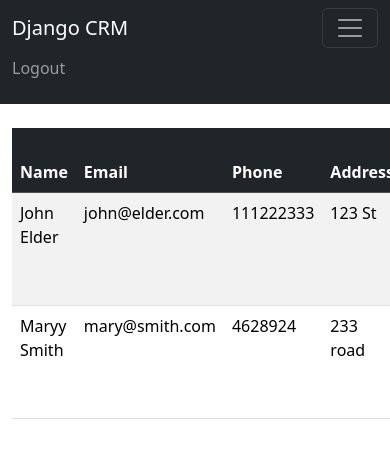
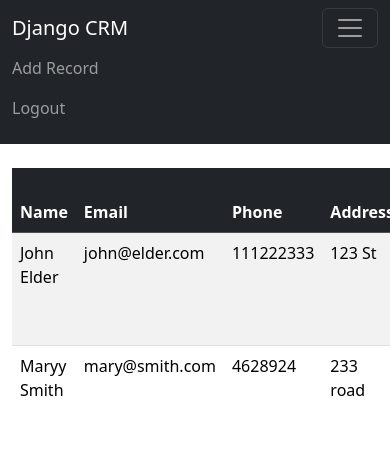
Before and after one commit to Rohan00Paramanand/Django-CRM, a Django app: page / in a window 390 px wide, after a click that opens the changed part; the page is wider, and only the part inside the window is pictured. Shown: the top 458 px of that part. Run offline with Django 5.2, Linux system fonts and the light colour scheme; a user stored in the database is signed in; data comes from the database, SQL or seed files in the repository; both versions use the stored data as it was after the commit.

Commit message:
Completed project

```diff
--- a/website/templates/home.html
+++ b/website/templates/home.html
@@ -29,7 +29,7 @@
             <td> {{ record.city }} </td>
             <td> {{ record.state }} </td>
             <td> {{ record.zipcode }} </td>
-            <td> {{ record.id }} </td>
+            <td> <a href="{% url 'record' record.id %}"> {{ record.id }} </a> </td>
             <td> {{ record.created_at}} </td>
           </tr>
         {% endfor %}
@@ -40,6 +40,7 @@
 
 {% else %}
 
+<div class="col-md-6 offset-md-3">
 <h1>Login</h1>
 <br>
 <form method="POST" action="{% url 'home' %}">
--- a/website/templates/navbar.html
+++ b/website/templates/navbar.html
@@ -8,6 +8,10 @@
         <ul class="navbar-nav me-auto mb-2 mb-lg-0">
 
           {% if user.is_authenticated %}
+
+          <li class="nav-item">
+            <a class="nav-link" href="{% url 'add_record' %}">Add Record</a>
+          </li>
 
           <li class="nav-item">
             <a class="nav-link" href="{% url 'logout' %}">Logout</a>
--- a/website/urls.py
+++ b/website/urls.py
@@ -6,4 +6,8 @@ urlpatterns = [
     #path('login/', views.login_user, name='login'),
     path('logout/', views.logout_user, name='logout'),
     path('register/', views.register_user, name='register'),
+    path('record/<int:pk>', views.customer_record, name='record'),
+    path('delete_record/<int:pk>', views.delete_record, name='delete_record'),
+    path('update_record/<int:pk>', views.update_record, name='update_record'),
+    path('add_record/', views.add_record, name='add_record'),
 ]
--- a/website/views.py
+++ b/website/views.py
@@ -1,7 +1,7 @@
 from django.shortcuts import render, redirect
 from django.contrib.auth import authenticate, login, logout
 from django.contrib import messages
-from .forms import SignUpForm
+from .forms import SignUpForm, AddRecordForm
 from .models import Record
 
 def home(request):
@@ -46,3 +46,50 @@ def register_user(request):
         form = SignUpForm()
         return render(request, 'register.html', {'form': form})
     return render(request, 'register.html', {'form': form})
+
+def customer_record(request, pk):
+    if request.user.is_authenticated:
+        # Look up records
+        customer_record = Record.objects.get(id=pk)
+        return render(request, 'record.html', {'customer_record': customer_record})
+    else:
+        messages.success(request, 'You must be logged in to view that page!')
+        return redirect('home')
+
+def delete_record(request, pk):
+    if request.user.is_authenticated:
+        delete_it = Record.objects.get(id=pk)
+        delete_it.delete()
+        messages.success(request, 'Record deleted successfully!')
+        return redirect('home')
+    else:
+        messages.success(request, 'You must be logged in to do that!')
+        return redirect('home')
+
+def add_record(request):
+    form = AddRecordForm(request.POST or None)
+    if request.user.is_authenticated:
+        if request.method == 'POST':
+            if form.is_valid():
+                add_record = form.save()
+                messages.success(request, 'Record added successfully!')
+                return redirect('home')
+        else:
+            return render(request, 'add_record.html', {'form': form})
+    else:
+        messages.success(request, 'You must be logged in to do that!')
+        return redirect('home')
+
+def update_record(request, pk):
+    if request.user.is_authenticated:
+        current_record = Record.objects.get(id=pk)
+        form = AddRecordForm(request.POST or None, instance=current_record)
+        if form.is_valid():
+            form.save()
+            messages.success(request, 'Record updated successfully!')
+            return redirect('home')
+        else:
+            return render(request, 'update_record.html', {'form': form})
+    else:
+        messages.success(request, 'You must be logged in t do that!')
+        return redirect('home')
```
Also changed, not shown: website/forms.py (+16 -0 lines), website/templates/add_record.html (added, +16 -0 lines), website/templates/record.html (added, +28 -0 lines), website/templates/update_record.html (added, +16 -0 lines), db.sqlite3.
